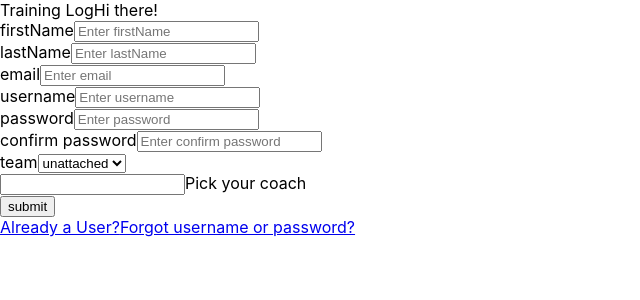
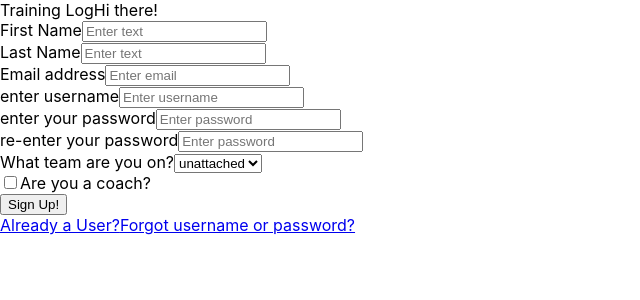
Before and after one commit to ahardy42/Training-Log, a React (Create React App) app in the folder client/: page /signup in a window 1280 px wide. Shown: the top 300 px of the page, without its empty margins (0-640 px from the left). Built offline with nearby package versions, Linux system fonts and the light colour scheme; the HTML template or start-up script is replaced by a standard one.

Commit message:
still have some work to do on pages and redirect but login and signup work

```diff
--- a/client/package.json
+++ b/client/package.json
@@ -2,6 +2,7 @@
   "name": "client",
   "version": "0.1.0",
   "private": true,
+  "proxy": "http://localhost:8080",
   "dependencies": {
     "react": "^16.8.6",
     "react-dom": "^16.8.6",
@@ -14,7 +15,6 @@
     "test": "react-scripts test",
     "eject": "react-scripts eject"
   },
-  "proxy": "https://localhost:8080",
   "eslintConfig": {
     "extends": "react-app"
   },
--- a/client/src/App.js
+++ b/client/src/App.js
@@ -1,22 +1,77 @@
 import React from 'react';
 import './App.css';
 import NavBar from './containers/NavBar/NavBar';
-// import Main from './pages/Main/Main';
+import Main from './pages/Main/Main';
+import Athlete from './pages/Athlete/Athlete';
+import Coach from './pages/Coach/Coach';
 import Auth from './containers/Auth/Auth';
 import { BrowserRouter as Router, Route, Switch } from "react-router-dom";
 
-function App() {
+class App extends React.Component {
+  constructor(props) {
+    super(props);
+    this.state = {
+      isLoggedIn: false,
+      user: {}
+    }
+  }
+  login = (user) => {
+    fetch("/auth/login", {
+      method: "POST",
+      body: JSON.stringify(user),
+      headers: {
+        'content-type': 'application/json'
+      }
+    }).then(response => {
+      return response.json();
+    }).then(user => {
+      this.setState({
+        isLoggedIn: true,
+        user: user
+      });
+    }, () => {
+      window.location("/");
+    });
+  }
+  signup = (newUser) => {
+    fetch("/auth/signup", {
+      method: "post",
+      body: JSON.stringify(newUser),
+      headers: {
+        'content-type': 'application/json'
+      }
+    }).then(response => {
+      return response.json();
+    })
+    .then(user => {
+      this.setState({
+        user: user
+      });
+    });
+  }
+  renderLandingPage = (props) => {
+    let {isLoggedIn, user} = this.state;
+    if (isLoggedIn && user.type === "Athlete") {
+      return <Athlete {...props} athlete={user}/>
+    } else if (isLoggedIn && user.type === "Coach") {
+      return <Coach {...props} coach={user}/>
+    } else {
+      return <Main {...props} />
+    }
+  }
+  render() {
     return (
       <Router>
         <NavBar />
         <Switch>
-        {/* <Route exact path="/" component={Main}/> */}
-        <Route exact path="/login" render={(props) => <Auth {...props} action="login"/>}/>
-        <Route exact path="/signup" render={(props) => <Auth {...props} action="signup"/>}/>
+          <Route exact path="/" render={(props) => this.renderLandingPage(props)}/>
+          <Route exact path="/login" render={(props) => <Auth {...props} submit={this.login} action="login"/>}/>
+          <Route exact path="/signup" render={(props) => <Auth {...props} submit={this.signup} action="signup"/>}/>
           <Route exact path="/reset" render={(props) => <Auth {...props} action="reset"/>}/>
         </Switch>
       </Router>
     );
   }
+}
 
 export default App;
--- a/client/src/components/Button/Button.js
+++ b/client/src/components/Button/Button.js
@@ -1,8 +1,8 @@
 import React from 'react';
 
-const Button = (props) => {
+const Button = ({action, children, handleClick, ...props}) => {
     return(
-        <button type={props.action} className="btn btn-success">{props.action}</button>
+        <button type={action} onClick={handleClick} id={props.id} className={`btn btn-success ${props.isDisabled}`}>{children}</button>
     )
 }
 
--- a/client/src/components/Input/Input.js
+++ b/client/src/components/Input/Input.js
@@ -1,30 +1,30 @@
 import React from 'react';
 
-const Input = props => {
-    if (props.action === "select") {
+const Input = ({action, id, children, handleInputChange, ...props}) => {
+    if (action === "select") {
         return (
             <div className="form-group">
-                <label>{props.usedFor}</label>
-                <select className="form-control">
+                <label fo={id}>{children}</label>
+                <select className="form-control" id={id}>
                     <option>unattached</option>
                     <option>SNSC</option>
                 </select>
             </div>
         );
-    } else if (props.action === "check") {
+    } else if (action === "checkbox") {
         return (
             <div className="form-check">
-                <input className="form-check-input" type={props.action} value=""/>
-                <label className="form-check-label">
-                    {`Pick your ${props.usedFor}`}
+                <input className="form-check-input" name={props.name} id={id} type={action} value={props.isChecked}/>
+                <label className="form-check-label" htmlFor={id}>
+                    {children}
                 </label>
             </div>
         );
     } else {
         return (
             <div className="form-group">
-                <label>{props.usedFor}</label>
-                <input type={props.action} className="form-control" placeholder={`Enter ${props.usedFor}`} />
+                <label htmlFor={id}>{children}</label>
+                <input type={action} className="form-control" name={props.name} id={id} placeholder={`Enter ${action}`} onChange={handleInputChange}/>
             </div>
         );
     }
--- a/client/src/containers/Auth/Auth.js
+++ b/client/src/containers/Auth/Auth.js
@@ -7,20 +7,86 @@ class Auth extends React.Component {
     constructor(props) {
         super(props);
         this.state = {
+            username: "",
+            password: "",
+            passwordRepeat: "",
+            firstName: "",
+            lastName: "",
+            email: "",
+            team: "",
+            isCoach: false,
+            isSamePassword: false,
+            allowSubmit: false,
+        }
+    }
+    handleInputChange = (event) => {
+        event.preventDefault();
+        const {name, value, id} = event.target;
+        this.setState({
+            [name]: value
+        }, () => {
+            if (id === "confirmPassword") {
+                this.checkPassword();
+            }
+            this.allowSubmit();
+        });
+    }
+    checkPassword = () => {
+        const {passwordRepeat, password} = this.state;
+        console.log("password repeat is", passwordRepeat, "\n password is",password);
+        this.setState({
+            isSamePassword: password === passwordRepeat ? true : false
+        },() => {
+            this.allowSubmit();
+        });
+    }
+    allowSubmit = () => {
+        const {username, password, firstName, lastName, email, isSamePassword} = this.state;
+        if (username.length
+            && password.length
+            && firstName.length
+            && lastName.length
+            && isSamePassword
+            && email.includes("@")) {
+            this.setState({
+                allowSubmit: true}
+            );
+        }
+    }
+    handleClick = (event) => {
+        event.preventDefault();
+        let {id} = event.target;
+        console.log(id);
+        const {username, password, email, firstName, lastName, team, isCoach} = this.state;
+        if (id === "login") {
+            let userInfo = {
+                username: username,
+                password: password
+            }
+            this.props.submit(userInfo);
+        } else if (id === "signup") {
+            let userInfo = {
+                username: username,
+                password: password,
+                email: email,
+                firstName: firstName,
+                lastName: lastName,
+                team: team,
+                type: isCoach ? "Coach" : "Athlete"
+            }
+            this.props.submit(userInfo);
+        } else {
 
         }
-    }
-    rendertype = () => {
-
     }
     render() {
         if (this.props.action === "login") {
             return (
                 <div className="container">
                     <form>
-                        <Input action="username" usedFor="username"/>
-                        <Input action="password" usedFor="password"/>
-                        <Button action="submit" route="login"/>
+                        <Input action="username" name="username" id="loginUsername" handleInputChange={this.handleInputChange}>username</Input>
+                        <Input action="password" name="password" id="loginPassword" handleInputChange={this.handleInputChange}>password</Input>
+                        <Button action="submit" id="login" handleClick={this.handleClick}>Login!</Button>
                     </form>
                     <Link to="/signup">New User?</Link>
                     <Link to="/reset">Forgot username or password?</Link>
@@ -30,15 +96,16 @@ class Auth extends React.Component {
             return (
                 <div className="container">
                     <form>
-                        <Input action="text" usedFor="firstName"/>
-                        <Input action="text" usedFor="lastName"/>
-                        <Input action="email" usedFor="email"/>
-                        <Input action="username" usedFor="username"/>
-                        <Input action="password" usedFor="password"/>
-                        <Input action="password" usedFor="confirm password"/>
-                        <Input action="select" usedFor="team"/>
-                        <Input action="check" usedFor="coach"/>
-                        <Button action="submit" route="signup"/>
+                        <Input action="text" name="firstName" id="firstName" handleInputChange={this.handleInputChange}>First Name</Input>
+                        <Input action="text" name="lastName" id="lastName" handleInputChange={this.handleInputChange}>Last Name</Input>
+                        <Input action="email" name="email" id="signupEmail" handleInputChange={this.handleInputChange}>Email address</Input>
+                        <Input action="username" name="username" id="signupUsername" handleInputChange={this.handleInputChange}>enter username</Input>
+                        <Input action="password" name="password" id="signupPassword" handleInputChange={this.handleInputChange}>enter your password</Input>
+                        <Input action="password" name="passwordRepeat" id="confirmPassword" handleInputChange={this.handleInputChange}>re-enter your password</Input>
+                        <Input action="select" name="team" id="signupTeam">What team are you on?</Input>
+                        <Input action="checkbox" name="isCoach" id="isCoach">Are you a coach?</Input>
+                        {this.state.allowSubmit ? (<Button action="button" id="signup" handleClick={this.handleClick}>Sign Up!</Button>) : (<Button action="button" isDisabled="disabled" id="signup" handleClick={this.handleClick}>Sign Up!</Button>)}
+
                     </form>
                     <Link to="/login">Already a User?</Link>
                     <Link to="/reset">Forgot username or password?</Link>
@@ -48,8 +115,8 @@ class Auth extends React.Component {
             return (
                 <div className="container">
                     <form>
-                        <Input action="email" usedFor="email"/>
-                        <Button action="submit" route="reset"/>
+                        <Input action="email" name="" id="resetEmail" handleInputChange={this.handleInputChange}>Enter your email address</Input>
+                        <Button action="submit" id="reset" handleClick={this.handleClick}>Reset Password</Button>
                     </form>
                 </div>
             );
--- a/client/src/pages/Main/Main.js
+++ b/client/src/pages/Main/Main.js
@@ -0,0 +1,19 @@
+import React from 'react';
+import Button from '../../components/Button/Button';
+import { Link } from 'react-router-dom';
+
+
+const Main = (props) => {
+    return (
+        <div className="container">
+            <Link to="/login">
+                <Button action="button">Log In!</Button>
+            </Link>
+            <Link to="/signup">
+                <Button action="button">Sign Up!</Button>
+            </Link>
+        </div>
+    );
+}
+
+export default Main;
```
Also changed, not shown: client/src/pages/Athlete/Athlete.css (added), client/src/pages/Athlete/Athlete.js (added), client/src/pages/Coach/Coach.css (added), client/src/pages/Coach/Coach.js (added). Lines whose indentation alone changed are shown as unchanged.
